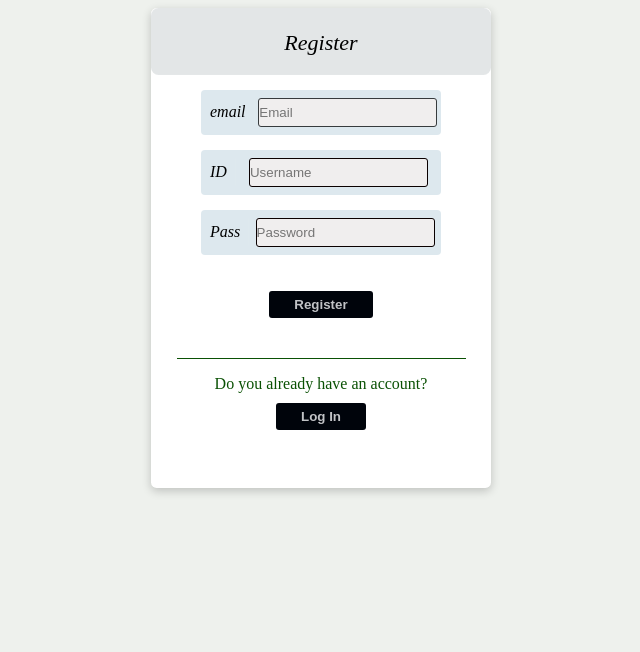
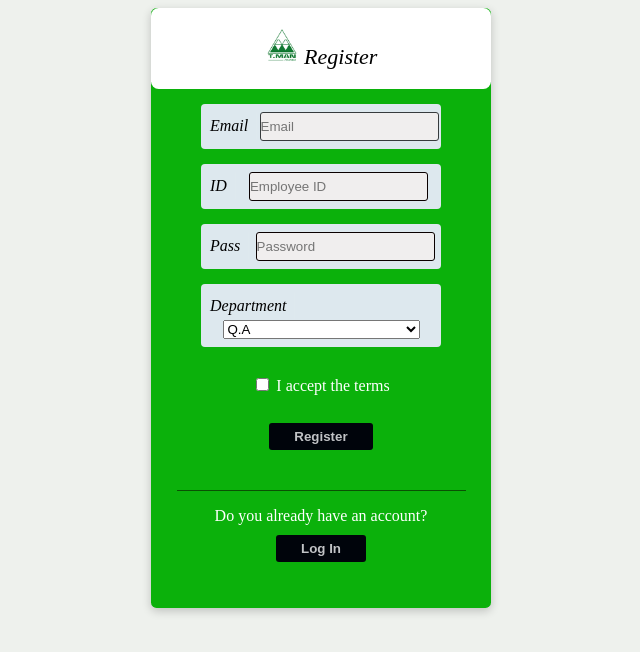
Before and after one commit to s6219410005/Loginui, a plain HTML site: page Register.html in a window 1280 px wide. Shown: the whole page, without its empty margins (319-959 px from the left). Drawn offline with Linux system fonts and the light colour scheme.

Commit message:
Code v3: Register updated

```diff
--- a/Register.html
+++ b/Register.html
@@ -11,13 +11,14 @@
 <body>
     <div id="container-register">
         <div id="title">
+            <img src="./Images/Tmanicon.png" alt="Lock Icon" width="10%">
             <i class="material-icons lock">Register</i>
         </div>
 
         <form>
             <div class="input">
                 <div class="input-addon">
-                    <i class="material-icons">email</i>
+                    <i class="material-icons">Email</i>
                 </div>
                 <input id="email" placeholder="Email" type="email" required class="validate" autocomplete="off">
             </div>
@@ -28,7 +29,8 @@
                 <div class="input-addon">
                     <i class="material-icons">ID</i>
                 </div>
-                <input id="username" placeholder="Username" type="text" required class="validate" autocomplete="off">
+                <input type="number" name="" id="" placeholder="Employee ID">
+                <!-- <input id="username" placeholder="Username" type="text" required class="validate" autocomplete="off"> -->
             </div>
 
             <div class="clearfix"></div>
@@ -39,7 +41,70 @@
                 </div>
                 <input id="password" placeholder="Password" type="password" required class="validate" autocomplete="off">
             </div>
-            <br><br>
+
+            <div class="input">
+                <div class="input-addon">
+                    <i class="material-icons">Department</i>
+                </div>
+                <select  id="departmant" placeholder="Department" required class="validate" autocomplete="off">
+                    <option value="1">Q.A</option>
+                    <option value="2">Collecter (ติดตามเก็บเงิน)</option>
+                    <option value="3">CRM</option>
+                    <option value="4">DBU</option>
+                    <option value="5">Food</option>
+                    <option value="6">Import</option>
+                    <option value="7">Export</option>
+                    <option value="9">IT</option>
+                    <option value="10">Modern Trade</option>
+                    <option value="11">Online</option>
+                    <option value="12">P/M</option>
+                    <option value="13">Project Manager</option>
+                    <option value="14">TMT</option>
+                    <option value="15">ขนส่ง</option>
+                    <option value="16">คลังบรรจุผลิตภัณฑ์</option>
+                    <option value="17">คลังวัตถุดิบ</option>
+                    <option value="18">คลังสินค้าสำเร็จรูป</option>
+                    <option value="19">ควบคุมคุณภาพ</option>
+                    <option value="20">ควบคุมคุณภาพด้านจุลชีววิทยา</option>
+                    <option value="21">ควบคุมคุณภาพด้านบรรจุภัณฑ์</option>
+                    <option value="22">งานเอกสารผลิต</option>
+                    <option value="23">จัตซื้อ</option>
+                    <option value="24">เจ้าหน้าที่ความปลอดภัยในการทำงาน</option>
+                    <option value="25">ซ่อมบำรุง</option>
+                    <option value="26">ตรวจบิล</option>
+                    <option value="27">ทรัพยากรบุคคล</option>
+                    <option value="28">ทะเบียนยา</option>
+                    <option value="29">ธุรการขาย</option>
+                    <option value="30">ะุรการควบคุมเอกสาร</option>
+                    <option value="31">นักวิทยาศาสตร์</option>
+                    <option value="32">บรรจุ</option>
+                    <option value="33">บัญชีภาษี</option>
+                    <option value="34">บัญชีลูกหนี้</option>
+                    <option value="35">บัญชีและการเงิน</option>
+                    <option value="36">ประกันคุณภาพวิเคราะห์</option>
+                    <option value="37">ประสานงานการผลิต</option>
+                    <option value="38">ประสานงานขนส่ง</option>
+                    <option value="39">ผลิตภัณฑ์&การตลาด</option>
+                    <option value="40">ผู้จัดการทั่วไป</option>
+                    <option value="41">ผู้ช่วยเภสัชกร</option>
+                    <option value="42">พัฒนาธุรกิจ</option>
+                    <option value="43">เภสัชกรฝ่ายR&D</option>
+                    <option value="44">เภสัชกรฝ่ายควบคุมคุณภาพ</option>
+                    <option value="45">เภสัชกรฝ่ายประกันคุณภาพ</option>
+                    <option value="46">เภสัชกรฝ่ายผลิต</option>
+                    <option value="47">รับ/จ่าย</option>
+                    <option value="48">เลขาผู้บริหาร</option>
+                    <option value="49">วิจัย&พัฒนาผลิตภัณฑ์</option>
+                    <option value="50">ผู้แทนยา</option>
+
+                </select>
+            </div>
+            <br>
+            <div class="remember-me">
+                <input type="checkbox">
+                <span style="color: #ffff">I accept the terms</span>
+            </div>
+            <br>
 
 
             <input type="submit" value="Register" />
--- a/styles.css
+++ b/styles.css
@@ -1,10 +1,11 @@
 @import url('https://fonts.googleapis.com/css?family=Raleway');
 body{
     background-color: #eef1ed;
+
 }
 
 #container-login {
-    background-color: #ffffff;
+    background-color: #0bb10b;
     position: relative;
     top: 20%;
     margin: auto;
@@ -16,20 +17,21 @@ body{
 }
 
 #container-register {
-    background-color: #ffffff;
+    background-color: #0bb10b;
     position: relative;
     top: 20%;
     margin: auto;
     width: 340px;
-    height: 480px;
+    height: 600px;
     border-radius: 0.35em;
     box-shadow: 0 3px 10px 0 rgba(0, 0, 0, 0.2);
     text-align: center;
 }
 
+
 #title {
     position: relative;
-    background-color: #e3e6e7;
+    background-color: #ffffff;
     width: 100%;
     padding: 20px 0px;
     border-radius: 0.35em;
@@ -62,6 +64,9 @@ body{
 input[type=checkbox] {
     cursor: pointer;
 }
+input[type=number]{
+
+}
 
 input[type=text] {
     color: #023a08;
@@ -77,6 +82,14 @@ input[type=text]:focus {
 }
 
 input[type=password] {
+    color: #023a08;
+    margin: 0;
+    background-color: #f0eeee;
+    border: 1px solid #0a0000;
+    padding: 6px 0px;
+    border-radius: 3px;
+}
+input[type=number]{
     color: #023a08;
     margin: 0;
     background-color: #f0eeee;
@@ -108,7 +121,7 @@ input[type=email]:focus {
 }
 
 .forgot-password a:link {
-    color: #0a5104;
+    color: #ffff;
     text-decoration: none;
 }
 
@@ -150,7 +163,7 @@ input[type=submit] {
 }
 
 .register {
-    color: #0a5104;
+    color: #ffff;
     margin: auto;
     padding: 16px 0;
     text-align: center;
```
Also changed, not shown: forgot-pass.html (added, +11 -0 lines), login.html (+5 -4 lines).
